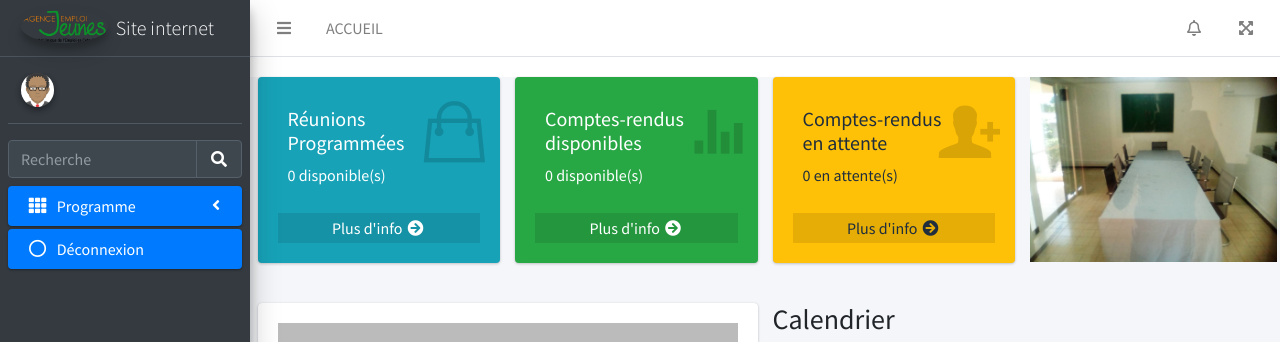
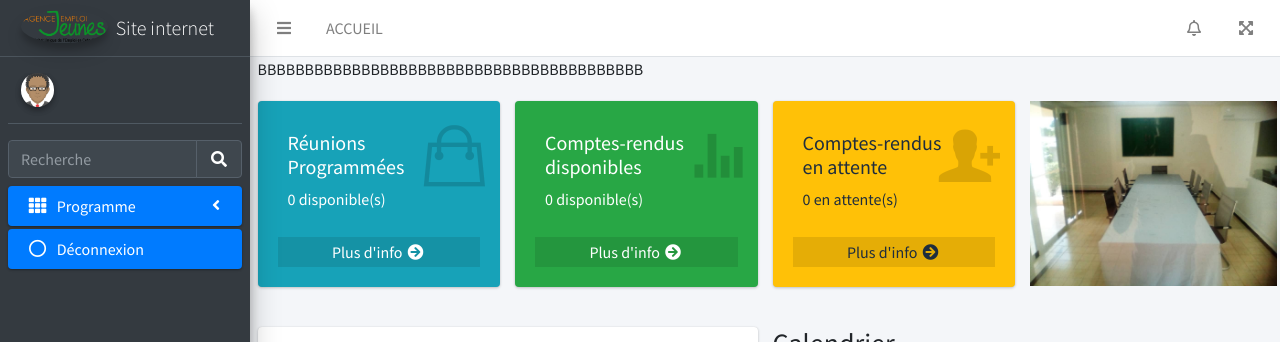
Before and after one commit to Rocardncho/Gest-Meet-2, a PHP site: page /tableau-de-bord.php in a window 1280 px wide. Shown: the top 342 px of the page. Run offline with PHP 8.4, Linux system fonts and the light colour scheme; the visitor is signed in with stand-in values (Sample User, id 1); data that the repository does not hold is empty; some libraries are stand-ins or nearby versions.

Commit message:
ESSAIE
BBBBBBBB au début

```diff
--- a/contenus/contenu-accueil.php
+++ b/contenus/contenu-accueil.php
@@ -1,4 +1,4 @@
-<div class="container">
+<div class="container">BBBBBBBBBBBBBBBBBBBBBBBBBBBBBBBBBBBBBBBBB
   <!-- Affichage des données PHP -->
   <div class="row" style="margin-top: 20px;">
     <div class="col-lg-3
--- a/tableau-de-bord.php
+++ b/tableau-de-bord.php
@@ -43,7 +43,6 @@ if (!isset($_SESSION['loggedin']) || $_SESSION['loggedin'] !== true) {
 </head>
 <body  class="hold-transition sidebar-mini layout-fixed">
   <!-- Preloader -->
-
   <?php
     $username = $_SESSION['username'];
     require_once "connexion.php";
```
Also changed, not shown: 1 other file.
